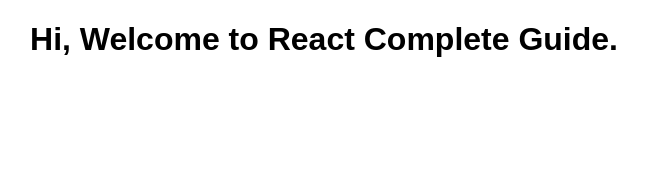
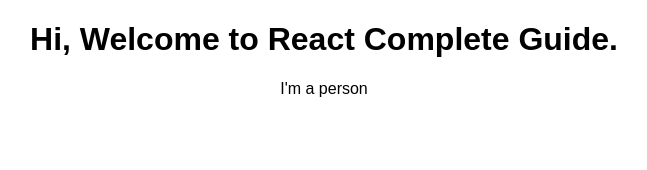
Before and after one commit to thynameisjayvee/react-complete-guide, a React (Create React App) app: page / in a window 1280 px wide. Shown: the top 170 px of the page, without its empty margins (316-963 px from the left). Built offline with nearby package versions, Linux system fonts and the light colour scheme.

Commit message:
added person component

```diff
--- a/src/App.js
+++ b/src/App.js
@@ -1,11 +1,13 @@
 import React, { Component } from "react";
 import "./App.css";
+import Person from "./Person";
 
 class App extends Component {
   render() {
     return (
       <div className="App">
         <h1>Hi, Welcome to React Complete Guide.</h1>
+        <Person />
       </div>
     );
 
--- /dev/null
+++ b/src/Person/index.js
@@ -0,0 +1,7 @@
+import React from "react";
+
+const person = () => {
+  return <p>I'm a person</p>;
+};
+
+export default person;
```
